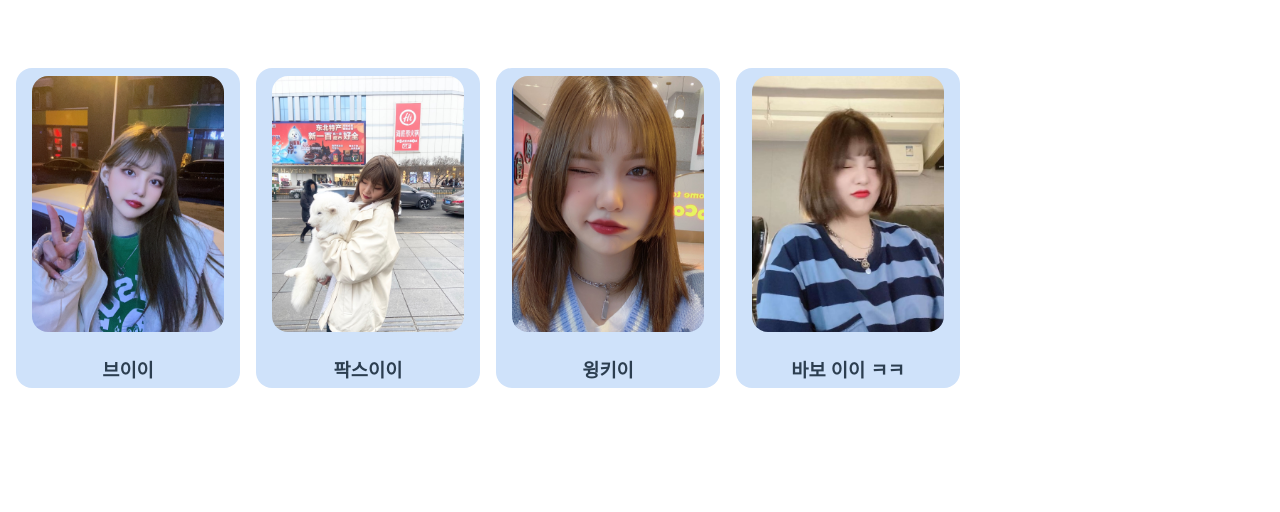
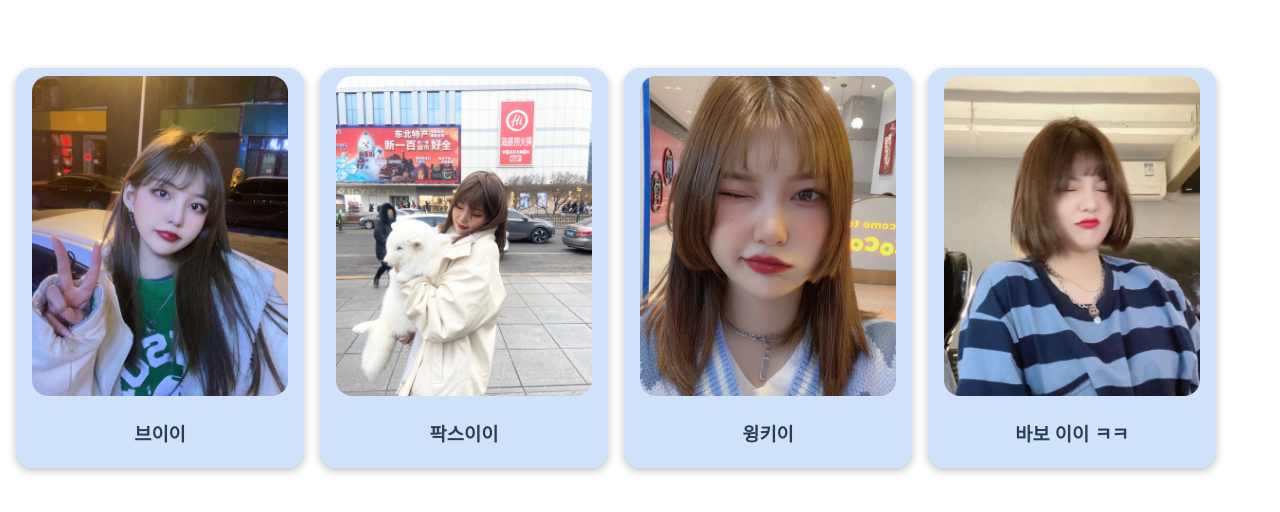
Before and after one commit to RDDcat/yukmaro.me, a Vue app: page / in a window 1280 px wide. Shown: the top 512 px of the page. Built offline with nearby package versions, Linux system fonts and the light colour scheme.

Commit message:
[UPDATE] CSS 업데이트

```diff
--- a/src/components/HelloWorld.vue
+++ b/src/components/HelloWorld.vue
@@ -37,15 +37,16 @@ export default {
 }
 .card{
   margin: 0.5rem;
-  width: 14rem;
-  height: 20rem;
+  width: 18rem;
+  height: 25rem;
   background-color: #cfe2fa;
   border-radius: 1rem;
+  box-shadow: rgba(0, 0, 0, 0.24) 0px 3px 8px;
 }
 .card-image{
   margin-top: 0.5rem;
-  width: 12rem;
-  height: 16rem;
+  width: 16rem;
+  height: 20rem;
   object-fit: cover;
   border-radius: 1rem;
 }
```
